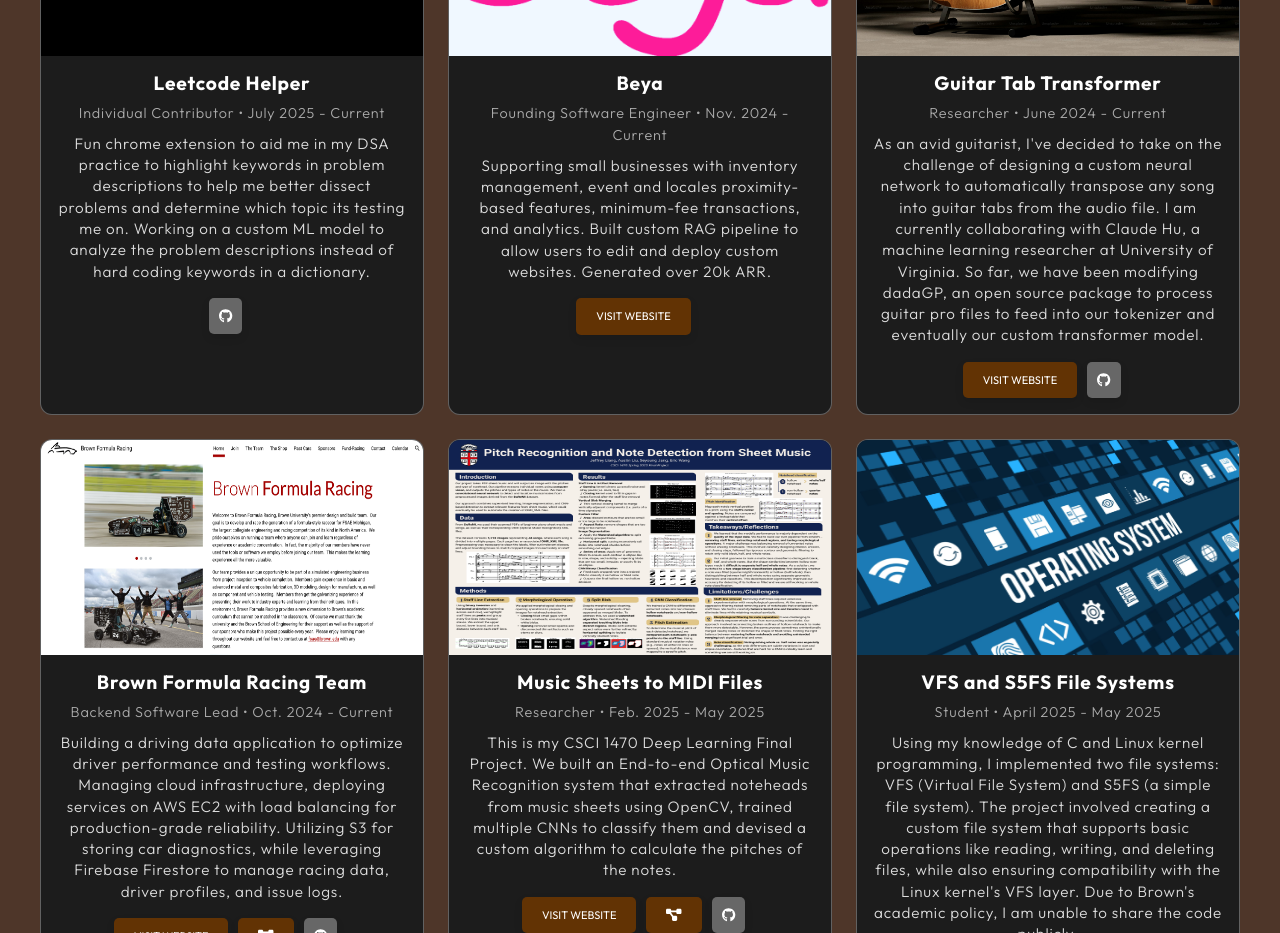
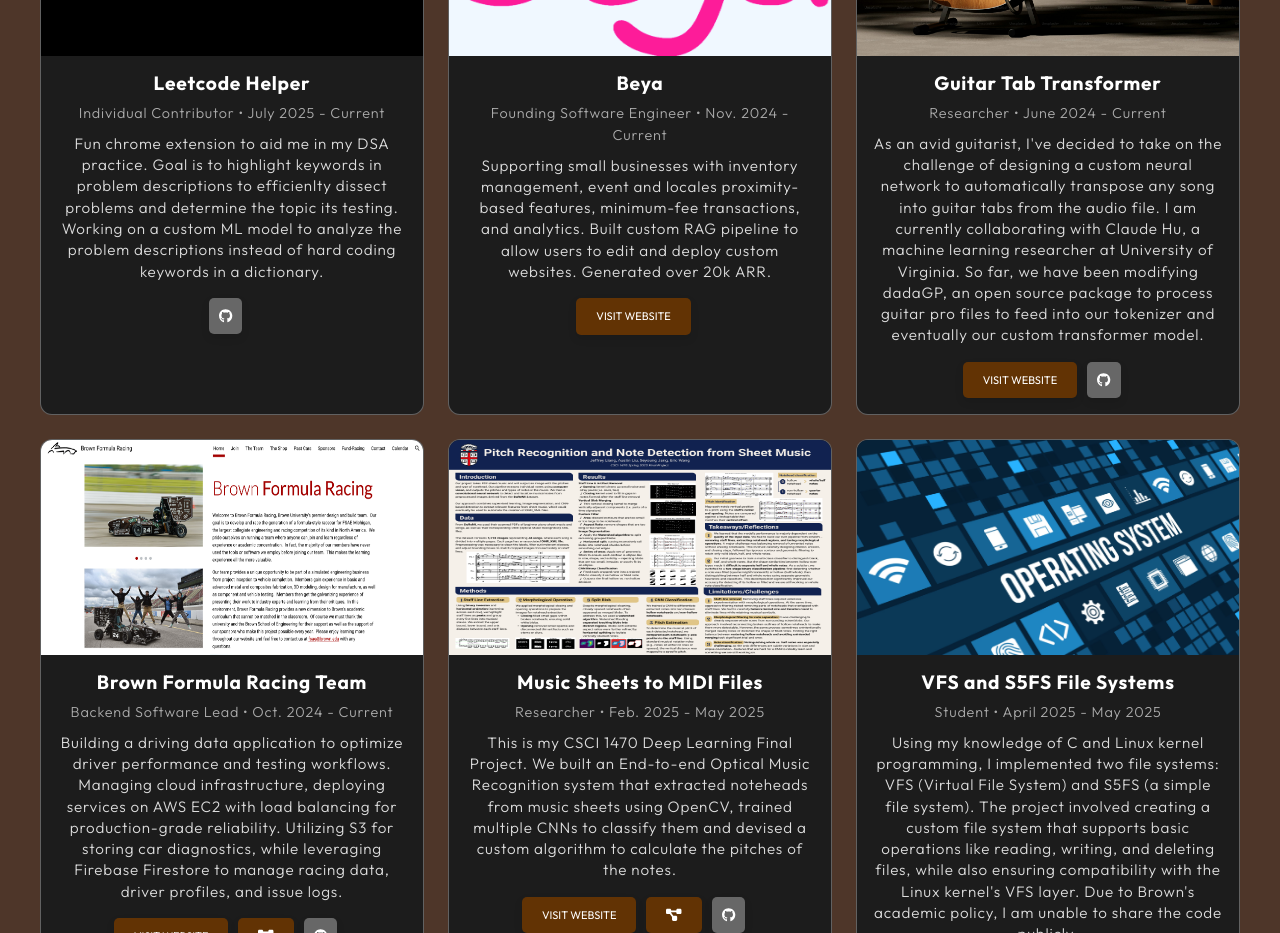
Before and after one commit to austinliu05/my-web-portfolio, a React (Create React App) app: page / in a window 1280 px wide. Shown: the part 1580-2513 px from the top of the page. Built offline with nearby package versions, Linux system fonts and the light colour scheme.

Commit message:
Updated problem description

```diff
--- a/src/components/projects/projects_section.tsx
+++ b/src/components/projects/projects_section.tsx
@@ -8,7 +8,7 @@ const projectItems = [
     title: "Leetcode Helper",
     role: "Individual Contributor",
     date: "July 2025 - Current",
-    description: "Fun chrome extension to aid me in my DSA practice to highlight keywords in problem descriptions to help me better dissect problems and determine which topic its testing me on. Working on a custom ML model to analyze the problem descriptions instead of hard coding keywords in a dictionary.",
+    description: "Fun chrome extension to aid me in my DSA practice. Goal is to highlight keywords in problem descriptions to efficienlty dissect problems and determine the topic its testing. Working on a custom ML model to analyze the problem descriptions instead of hard coding keywords in a dictionary.",
     imageURL: "projects/lc-helper.png",
     websiteURL: "",
     videoURL: "",
```
